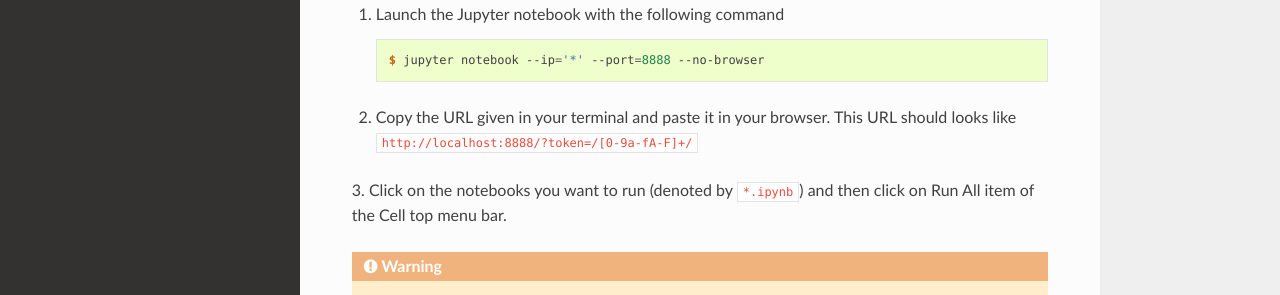
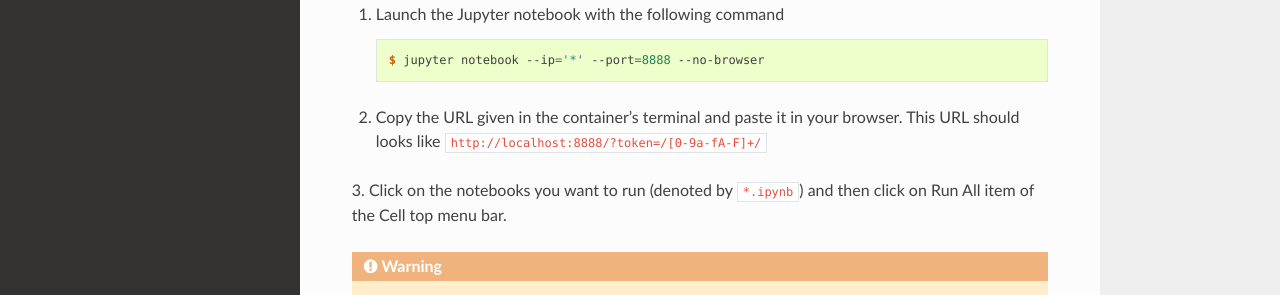
Before and after one commit to StatisKit/AutoWIG, a Sphinx documentation site: the page built from doc/install/docker.rst, in a window 1280 px wide and 1225 px high. Shown: the part 683-978 px from the top of the window. Built offline with Sphinx 7.4.7 and the Read the Docs theme 2.0.0, drawn with Linux system fonts in a browser that asks for light colours; cross-references to code outside the pages are shown as plain code.

Commit message:
Update docker.rst

```diff
--- a/doc/install/docker.rst
+++ b/doc/install/docker.rst
@@ -48,7 +48,7 @@
 
        $ jupyter notebook --ip='*' --port=8888 --no-browser
 
-2. Copy the URL given in your terminal and paste it in your browser.
+2. Copy the URL given in the container's terminal and paste it in your browser.
    This URL should looks like :code:`http://localhost:8888/?token=/[0-9a-fA-F]+/`
 
 3. Click on the notebooks you want to run (denoted by :code:`*.ipynb`) and then
```
